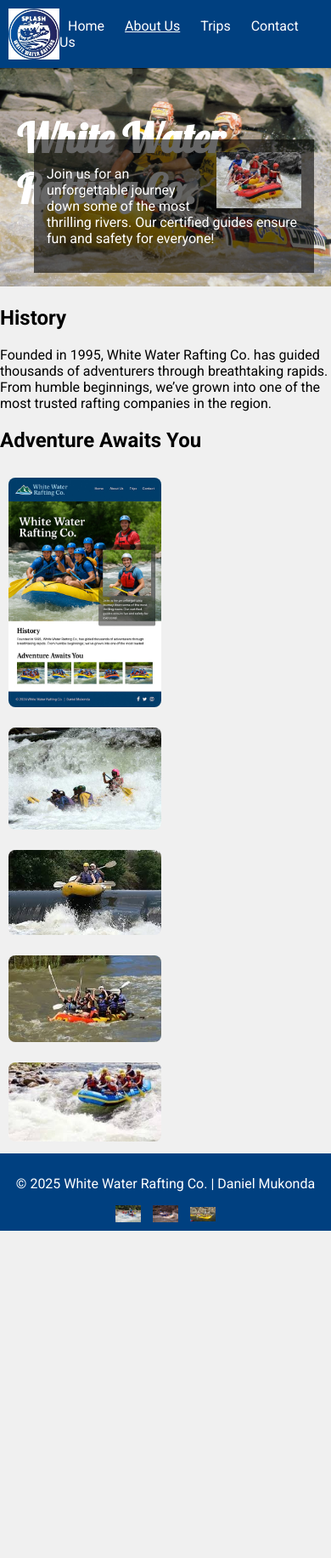
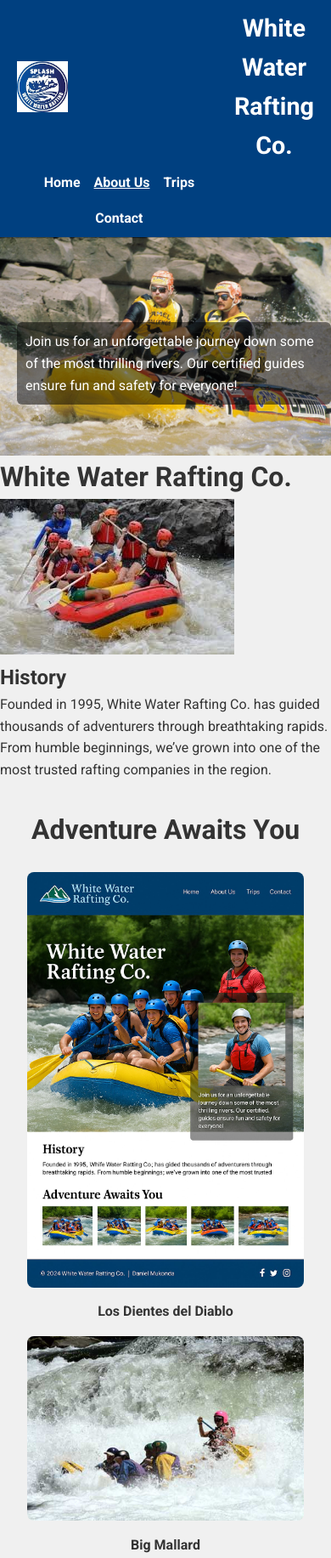
Before and after one commit to muyolim/wwr, a plain HTML site: page about.html in a window 390 px wide. Shown: the top 1833 px of the page at 85% size. Before the commit the page ends 1448 px from the top, so only its background shows below. Drawn offline with Linux system fonts and the light colour scheme.

Commit message:
Updated about page with header, history, adventures, footer

```diff
--- a/about.html
+++ b/about.html
@@ -15,11 +15,14 @@
 <body>
  <header>
   <img src="images/logo.png" alt="White Water Rafting Logo" class="logo">
+  <h1>White Water Rafting Co.</h1>
   <nav>
-      <a href="index.html">Home</a>
-      <a href="about.html" class="active">About Us</a>
-      <a href="trips.html">Trips</a>
-      <a href="contact.html">Contact Us</a>
+    <ul>
+      <li><a href="index.html">Home</a></li>
+      <li><a href="about.html"class="active">About Us</a></li>
+      <li><a href="trips.html">Trips</a></li>
+      <li><a href="contact.html">Contact</a></li>
+    </ul>
   </nav>
 </header>
 
@@ -45,27 +48,43 @@
     </section>
 
     <section>
+      <section class="adventures">
   <h2>Adventure Awaits You</h2>
-      <img src="images/adventure1.jpg" alt="Adventure 1">
-      <img src="images/adventure2.jpg" alt="Adventure 2">
-      <img src="images/adventure3.jpg" alt="Adventure 3">
-      <img src="images/adventure4.jpg" alt="Adventure 4">
-      <img src="images/adventure5.jpg" alt="Adventure 5">
+  <div class="adventure-gallery">
+    <figure>
+      <img src="images/adventure1.jpg" alt="Los Dientes del Diablo">
+      <figcaption>Los Dientes del Diablo</figcaption>
+    </figure>
+    <figure>
+      <img src="images/adventure2.jpg" alt="Big Mallard">
+      <figcaption>Big Mallard</figcaption>
+    </figure>
+    <figure>
+      <img src="images/adventure3.jpg" alt="Half Day Adventure">
+      <figcaption>Half Day Adventure</figcaption>
+    </figure>
+    <figure>
+      <img src="images/adventure4.jpg" alt="Full Day Rapids">
+      <figcaption>Full Day Rapids</figcaption>
+    </figure>
+    <figure>
+      <img src="images/adventure5.jpg" alt="Extreme Ride">
+      <figcaption>Extreme Ride</figcaption>
+    </figure>
+  </div>
 </section>
+
   </main>
 
   <footer>
   <p>&copy; 2025 White Water Rafting Co. | Daniel Mukonda</p>
-    <a href="https://facebook.com">
-      <img src="images/facebook.png" alt="Facebook">
-    </a>
-    <a href="https://twitter.com">
-      <img src="images/twitter.png" alt="Twitter">
-    </a>
-    <a href="https://instagram.com">
-      <img src="images/instagram.png" alt="Instagram">
-    </a>
+  <div class="social">
+    <a href="https://facebook.com"><img src="images/facebook.png" alt="Facebook"></a>
+    <a href="https://twitter.com"><img src="images/twitter.png" alt="Twitter"></a>
+    <a href="https://instagram.com"><img src="images/instagram.png" alt="Instagram"></a>
+  </div>
 </footer>
+
 </body>
 
 </html>
--- a/styles/style.css
+++ b/styles/style.css
@@ -1,4 +1,5 @@
 /* ✅ Color variables */
+/* 🎨 Color variables */
 :root {
   --primary-color: #004080;
   --secondary-color: #0080ff;
@@ -6,94 +7,165 @@
   --accent2-color: #f0f0f0;
 }
 
-/* Basic reset & font */
+/* ✅ Basic reset & font */
+* {
+  box-sizing: border-box;
+  margin: 0;
+  padding: 0;
+}
 body {
-  margin: 0;
   font-family: 'Roboto', sans-serif;
   background-color: var(--accent2-color);
+  line-height: 1.6;
+  color: #333;
 }
 
-/* ✅ Header/nav */
+/* ✅ Header: Grid with logo, title, nav */
 header {
-  display: flex;
-  justify-content: space-between;
+  display: grid;
+  grid-template-columns: auto 1fr auto;
   align-items: center;
   background-color: var(--primary-color);
-  padding: 10px;
+  padding: 10px 20px;
 }
-
 header img.logo {
   height: 60px;
 }
+header h1 {
+  color: var(--accent1-color);
+  font-size: 1.8rem;
+  margin-left: 15px;
+}
 
+/* ✅ Nav: Flex list */
+nav ul {
+  display: flex;
+  gap: 1rem;
+  list-style: none;
+}
 nav a {
   color: white;
-  margin: 0 10px;
   text-decoration: none;
+  font-weight: bold;
 }
-
-nav a.active {
+nav a.active,
+nav a:hover {
   text-decoration: underline;
 }
 
 /* ✅ Hero positioning */
 .hero {
   position: relative;
+  text-align: left;
 }
-
 .hero img.hero-img {
   width: 100%;
   height: auto;
+  display: block;
 }
-
-.hero h1 {
+.hero h2 {
   position: absolute;
   top: 20px;
   left: 20px;
   color: white;
   font-family: 'Lobster', cursive;
   font-size: 3rem;
+  text-shadow: 2px 2px 4px rgba(0,0,0,0.7);
+}
+.hero p {
+  position: absolute;
+  top: 100px;
+  left: 20px;
+  max-width: 400px;
+  color: white;
+  background: rgba(0,0,0,0.5);
+  padding: 10px;
+  border-radius: 6px;
 }
 
-.hero article {
-  position: absolute;
-  bottom: 20px;
-  right: 20px;
-  background: rgba(0, 0, 0, 0.6);
-  color: white;
-  padding: 15px;
-  max-width: 300px;
+/* ✅ History section */
+.history {
+  padding: 2rem;
+  background-color: var(--accent2-color);
+}
+.history h2 {
+  font-size: 2rem;
+  margin-bottom: 1rem;
+  text-align: center;
 }
 
-.hero article img {
-  float: right;
-  /* ✅ floated image */
-  width: 100px;
-  margin-left: 10px;
+/* ✅ Adventure gallery: Flex or grid */
+.adventures {
+  padding: 2rem;
 }
-
-/* ✅ Adventure images */
-section img {
-  width: 180px;
-  margin: 10px;
+.adventures h2 {
+  text-align: center;
+  font-size: 2rem;
+  margin-bottom: 1.5rem;
+}
+.adventure-gallery {
+  display: flex;
+  justify-content: space-between;
+  gap: 1rem;
+  flex-wrap: wrap;
+}
+.adventure-gallery figure {
+  flex: 1 1 calc(20% - 1rem);
+  text-align: center;
+}
+.adventure-gallery img {
+  width: 100%;
   border-radius: 8px;
+}
+.adventure-gallery figcaption {
+  margin-top: 0.5rem;
+  font-weight: bold;
+  color: #333;
 }
 
 /* ✅ Footer */
 footer {
-  text-align: center;
   background-color: var(--primary-color);
   color: white;
-  padding: 10px;
+  padding: 10px 20px;
+  display: flex;
+  justify-content: space-between; /* text on left, icons right */
+  align-items: center;
+}
+footer p {
+  margin: 0;
+}
+footer .social {
+  display: flex;
+  gap: 10px;
+}
+footer a {
+  text-decoration: none;
+}
+footer img {
+  width: 30px;
+  height: 30px;
+  vertical-align: middle;
 }
 
-footer a {
-  text-decoration: none;
-  /* ✅ remove underline from icons */
-  margin: 0 5px;
+/* ✅ Responsive tweaks */
+@media (max-width: 800px) {
+  header {
+    grid-template-columns: auto 1fr;
+    grid-template-rows: auto auto;
+    text-align: center;
+  }
+  nav ul {
+    justify-content: center;
+    flex-wrap: wrap;
+    margin-top: 0.5rem;
+  }
+  .adventure-gallery figure {
+    flex: 1 1 calc(45% - 1rem);
+  }
 }
-
-footer img {
-  width: 30px;
-  vertical-align: middle;
+@media (max-width: 500px) {
+  .adventure-gallery figure {
+    flex: 1 1 100%;
+  }
 }
```
Also changed, not shown: contact.html (+19 -6 lines), index.html (+14 -5 lines), trips.html (+22 -8 lines), images/adventure.jpg (added). Lines whose indentation alone changed are shown as unchanged.
